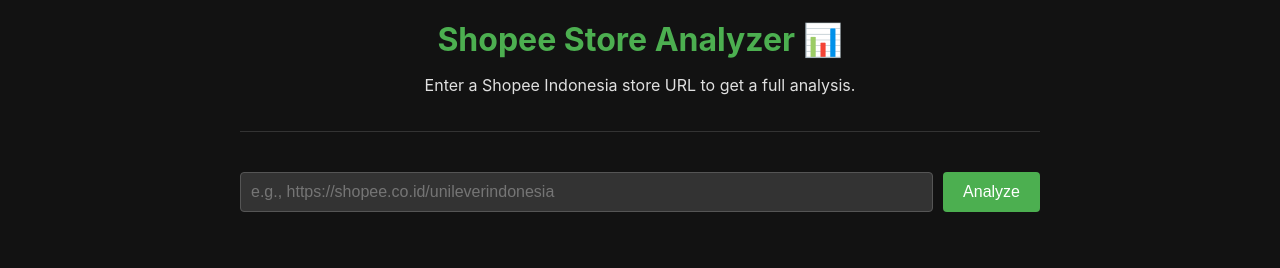
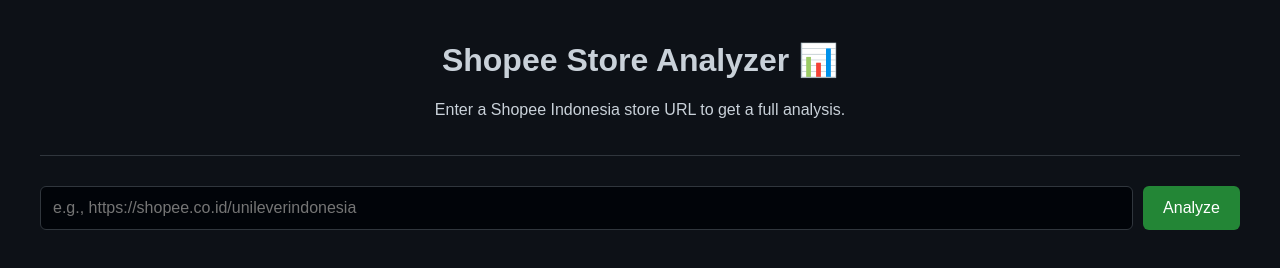
Before and after one commit to SerkanPN/market_analysis, a plain HTML site: page frontend/index.html in a window 1280 px wide. Drawn offline with Linux system fonts and the light colour scheme.

Commit message:
Update style.css

```diff
--- a/frontend/style.css
+++ b/frontend/style.css
@@ -1,108 +1,19 @@
-body {
-    font-family: -apple-system, BlinkMacSystemFont, 'Segoe UI', Roboto, Helvetica, Arial, sans-serif;
-    background-color: #121212;
-    color: #e0e0e0;
-    margin: 0;
-    padding: 20px;
-    display: flex;
-    justify-content: center;
-    align-items: flex-start;
-    min-height: 100vh;
-}
-
-.container {
-    width: 100%;
-    max-width: 800px;
-}
-
-header {
-    text-align: center;
-    margin-bottom: 40px;
-    border-bottom: 1px solid #333;
-    padding-bottom: 20px;
-}
-
-header h1 {
-    margin: 0;
-    color: #4CAF50; /* Yeşil */
-}
-
-.module {
-    background-color: #1e1e1e;
-    border: 1px solid #333;
-    border-radius: 8px;
-    padding: 20px;
-    margin-bottom: 20px;
-}
-
-.module h2 {
-    margin-top: 0;
-    border-bottom: 1px solid #444;
-    padding-bottom: 10px;
-}
-
-.input-group {
-    display: flex;
-    gap: 10px;
-    margin-bottom: 20px;
-}
-
-input[type="text"] {
-    flex-grow: 1;
-    padding: 10px;
-    border-radius: 4px;
-    border: 1px solid #555;
-    background-color: #333;
-    color: #e0e0e0;
-    font-size: 16px;
-}
-
-button {
-    padding: 10px 20px;
-    border: none;
-    border-radius: 4px;
-    background-color: #4CAF50;
-    color: white;
-    font-size: 16px;
-    cursor: pointer;
-    transition: background-color 0.3s;
-}
-
-button:hover {
-    background-color: #45a049;
-}
-
-table {
-    width: 100%;
-    border-collapse: collapse;
-    margin-top: 20px;
-}
-
-th, td {
-    padding: 12px;
-    border: 1px solid #333;
-    text-align: left;
-}
-
-thead {
-    background-color: #2a2a2a;
-}
-
-.hidden {
-    display: none;
-}
-
-.loader {
-    border: 4px solid #f3f3f3;
-    border-radius: 50%;
-    border-top: 4px solid #4CAF50;
-    width: 30px;
-    height: 30px;
-    animation: spin 1s linear infinite;
-    margin: 20px auto;
-}
-
-@keyframes spin {
-    0% { transform: rotate(0deg); }
-    100% { transform: rotate(360deg); }
-}
+body { font-family: sans-serif; background-color: #0d1117; color: #c9d1d9; margin: 0; padding: 20px; }
+.container { max-width: 1200px; margin: 0 auto; }
+header { text-align: center; margin-bottom: 30px; border-bottom: 1px solid #30363d; padding-bottom: 20px; }
+.input-group { display: flex; gap: 10px; margin-bottom: 30px; }
+input { flex-grow: 1; padding: 12px; font-size: 16px; background-color: #010409; border: 1px solid #30363d; color: #c9d1d9; border-radius: 6px; }
+button { padding: 12px 20px; font-size: 16px; background-color: #238636; color: white; border: none; border-radius: 6px; cursor: pointer; }
+.hidden { display: none; }
+.loader { border: 4px solid #30363d; border-radius: 50%; border-top: 4px solid #238636; width: 40px; height: 40px; animation: spin 1s linear infinite; margin: 40px auto; }
+@keyframes spin { 0% { transform: rotate(0deg); } 100% { transform: rotate(360deg); } }
+.shop-info-card { background-color: #161b22; padding: 20px; border-radius: 6px; border: 1px solid #30363d; display: flex; justify-content: space-around; text-align: center; margin-bottom: 20px; }
+.info-item h4 { margin: 0 0 5px 0; color: #58a6ff; }
+.product-grid { display: grid; grid-template-columns: repeat(auto-fill, minmax(220px, 1fr)); gap: 20px; }
+.product-card { background-color: #161b22; border: 1px solid #30363d; border-radius: 6px; overflow: hidden; }
+.product-card img { width: 100%; height: auto; display: block; }
+.product-details { padding: 15px; }
+.product-details h5 { margin: 0 0 10px 0; height: 40px; overflow: hidden; font-size: 14px; }
+.product-details p { margin: 0 0 10px 0; font-weight: bold; color: #c9d1d9; }
+.product-stats { display: flex; justify-content: space-between; font-size: 12px; color: #8b949e; }
+.error { color: #f85149; text-align: center; padding: 20px; background-color: #161b22; border-radius: 6px; }
```
